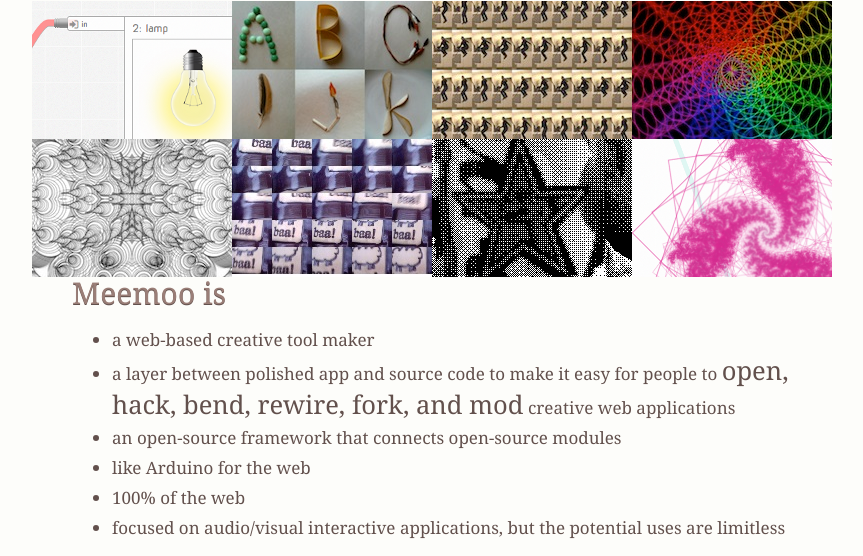
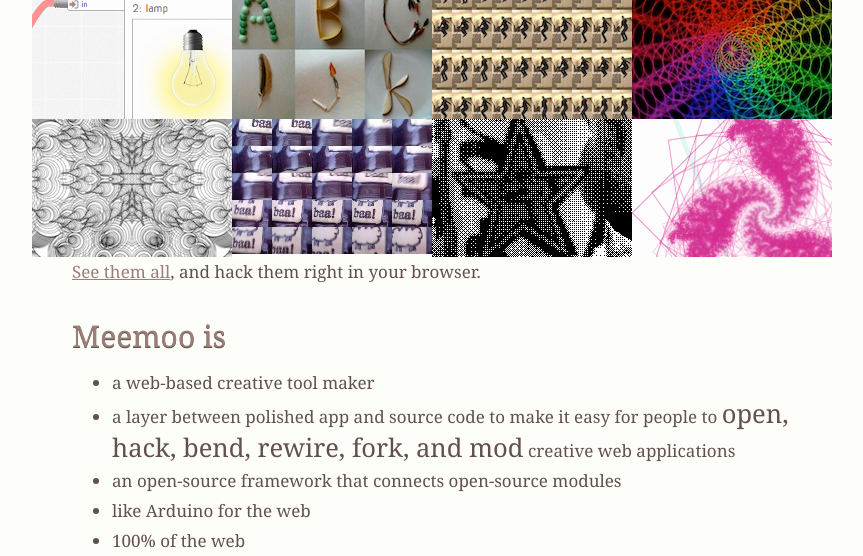
Before and after one commit to meemoo/meemoo.github.io, a Jekyll site: the page built from index.html, in a window 1280 px wide and 900 px high, scrolled down 1162 px, cut to the strip 0-556 px from the top of the window. Shown: the whole strip, without its empty margins (193-1056 px from the left). Built offline with Jekyll 4.4.1, drawn with Linux system fonts in a browser that asks for light colours; Markdown is read by kramdown in place of the engine named in the settings.

Commit message:
hack our apps link

```diff
--- a/index.html
+++ b/index.html
@@ -25,7 +25,7 @@ title: Meemoo hackable web apps
 
 <h2>Examples</h2>
 
-<div style="margin: 20px -40px;">
+<div style="margin: 0 -40px;">
   <a href="hack-our-apps/">
     <img style="float:left; border:none;" src="hack-our-apps/shots/intro.png" />
     <img style="float:left; border:none;" src="hack-our-apps/shots/abc.jpg" />
@@ -37,6 +37,10 @@ title: Meemoo hackable web apps
     <img style="float:left; border:none;" src="hack-our-apps/shots/recursive.png" />
   </a>
 </div>
+
+<p style="clear:both;">
+  <a href="hack-our-apps/">See them all</a>, and hack them right in your browser.
+</p>
 
 <h2>Meemoo is</h2>
 <ul>
```
